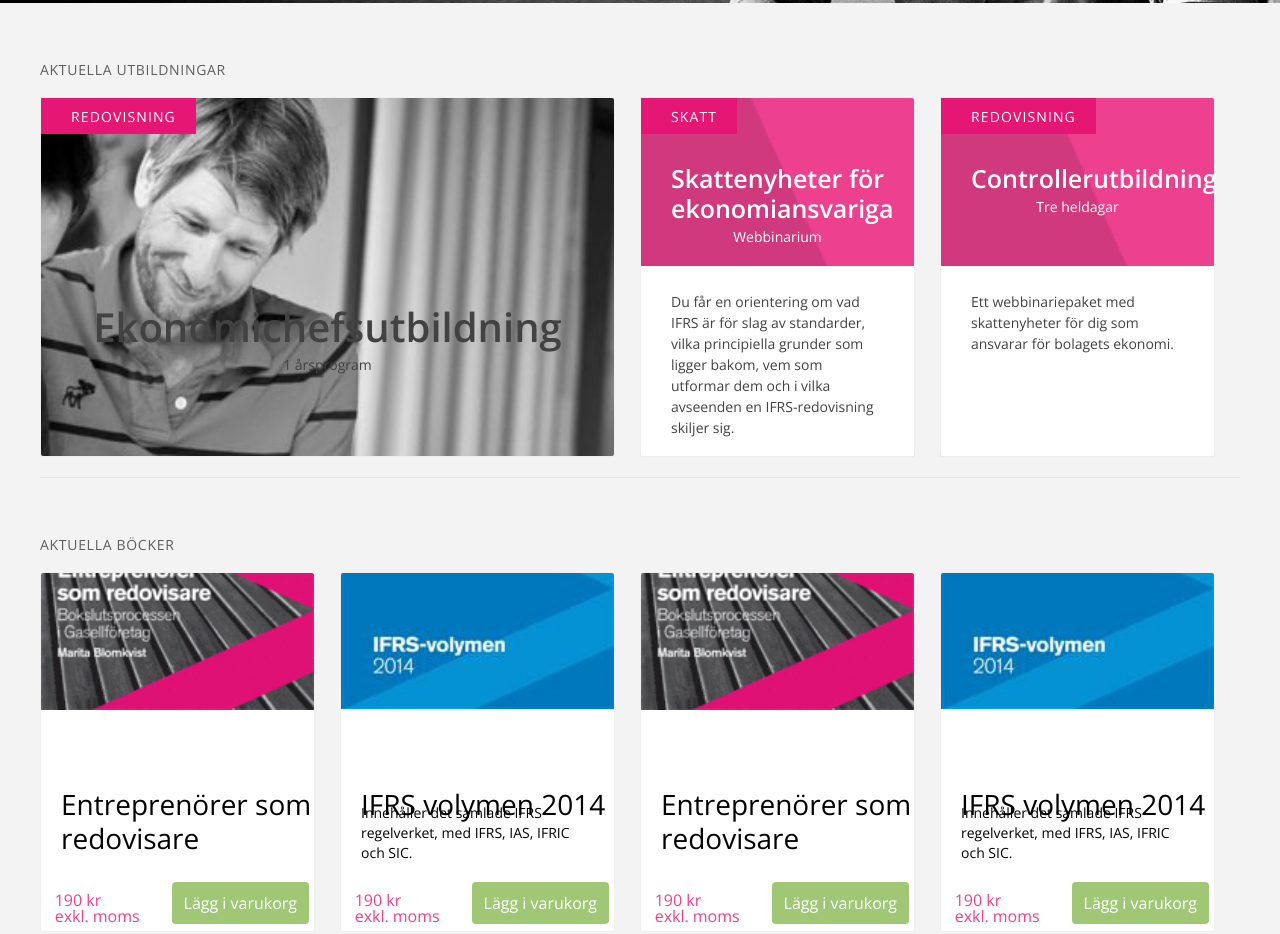
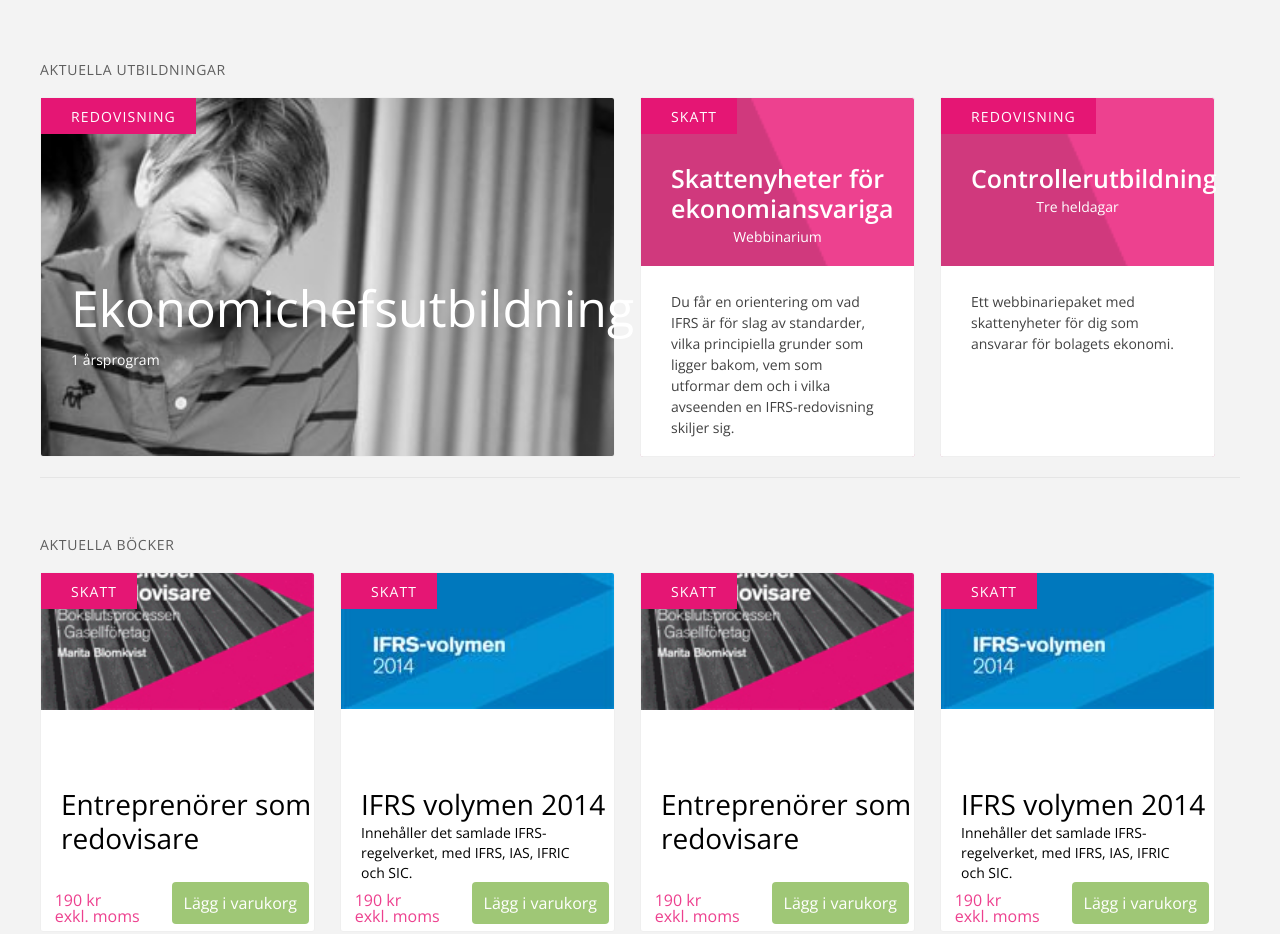
Before and after one commit to louisefasth/pototype-base, a plain HTML site: page index.html in a window 1280 px wide. Shown: the part 700-1634 px from the top of the page. Drawn offline with nearby package versions, Linux system fonts and the light colour scheme.

Commit message:
late fixes

```diff
--- a/index.html
+++ b/index.html
@@ -74,7 +74,7 @@
             <div class="container">
                 <div class="filters">
                     <ul>
-                            <li><h3 class="filter-label">Mina intresseområden är:</h3></li>
+                            <li><h3 class="filter-label">Jag arbetar med:</h3></li>
                             <li class="filterbox redovisning" data-category="redovisning"><a href="#">Redovisning</a></li>
                             <li class="filterbox skatt" data-category="skatt"><a href="#">Skatt</a></li>
                             <li class="filterbox controlling" data-category="controlling"><a href="#">Controlling</a></li>
@@ -174,6 +174,7 @@
               <div class="boxes books">
 
                     <div class="boxy-box redovisning-one active" data-category="redovisning">
+                        <span class="tag">Skatt</span>
                         <h4 class="title">Entreprenörer som redovisare</h4>
                         <span class="teaser-text"></span>
                         <div class="price-container">
@@ -183,6 +184,7 @@
                     </div>
 
                     <div class="boxy-box redovisning-two active" data-category="redovisning">
+                        <span class="tag">Skatt</span>
                         <h4 class="title">IFRS volymen 2014</h4>
                         <span class="teaser-text">Innehåller det samlade IFRS-regelverket, med IFRS, IAS, IFRIC och SIC.</span>
                         <div class="price-container">
@@ -192,6 +194,7 @@
                     </div>
 
                     <div class="boxy-box redovisning-one active" data-category="skatt">
+                        <span class="tag">Skatt</span>
                         <h4 class="title">Entreprenörer som redovisare</h4>
                         <span class="teaser-text"></span>
                         <div class="price-container">
@@ -201,6 +204,7 @@
                     </div>
 
                     <div class="boxy-box redovisning-two active">
+                        <span class="tag">Skatt</span>
                         <h4 class="title">IFRS volymen 2014</h4>
                         <span class="teaser-text">Innehåller det samlade IFRS-regelverket, med IFRS, IAS, IFRIC och SIC.</span>
                         <div class="price-container">
--- a/styles/partials/_boxes.scss
+++ b/styles/partials/_boxes.scss
@@ -167,8 +167,18 @@ Filtering
 			&.double {
 				width:calc(50% - 25px);
 
+
 				h4 {
-					font-size:40px;
+					float: left;
+					font-size:50px;
+					font-weight: 200;
+					color: white;
+					margin-top: 0;
+				}
+
+				.time{
+					float: left;
+					color: white;
 				}
 			}
 
@@ -250,7 +260,7 @@ Filtering
 		.teaser-text{
 			float: left;
 			position: absolute;
-			top: 230px;
+			top: 250px;
 			margin: 0 20px;
 			font-size: 14px;
 			line-height: 20px;
--- a/styles/partials/_filtering.scss
+++ b/styles/partials/_filtering.scss
@@ -36,7 +36,7 @@ Filtering
 				transition: all 0.5s;
 				min-width: 90px;
 				border-radius:1px;
-				opacity: 0.4;
+				opacity: 0.7;
 				padding:8px 20px 8px 40px;
 
 
```
Also changed, not shown: styles/style.css, 1 other file.
